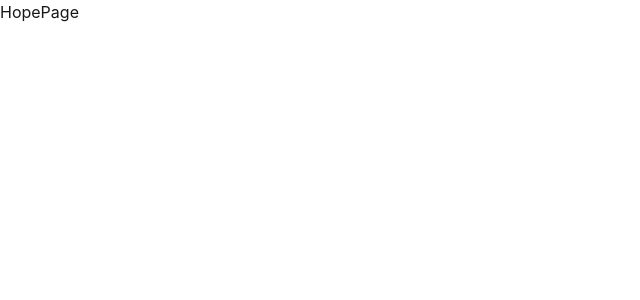
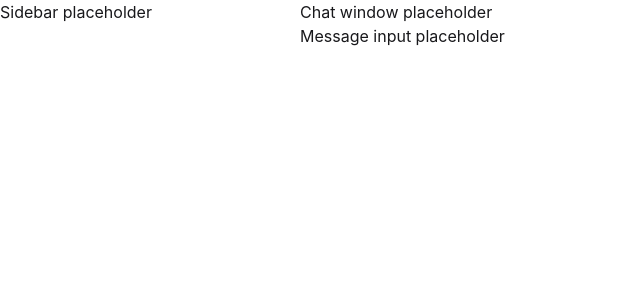
Before and after one commit to Shri-7o9/chat-app-frontend, a React app: page / in a window 1280 px wide. Shown: the top 300 px of the page, without its empty margins (0-640 px from the left). Built offline with nearby package versions, Linux system fonts and the light colour scheme; the HTML template or start-up script is replaced by a standard one.

Commit message:
feat: add homepage layout with sidebar, chat window and message input placeholders

```diff
--- /dev/null
+++ b/src/components/ChatWindow.jsx
@@ -0,0 +1,8 @@
+
+
+
+const ChatWindow = () => {
+  return <div>Chat window placeholder</div>;
+};
+
+export default ChatWindow;
--- /dev/null
+++ b/src/components/MessageInput.jsx
@@ -0,0 +1,8 @@
+
+
+
+const MessageInput = () => {
+  return <div>Message input placeholder</div>;
+};
+
+export default MessageInput;
--- /dev/null
+++ b/src/components/Sidebar.jsx
@@ -0,0 +1,8 @@
+
+
+
+const Sidebar = () => {
+  return <div>Sidebar placeholder</div>;
+};
+
+export default Sidebar;
--- a/src/pages/HomePage.jsx
+++ b/src/pages/HomePage.jsx
@@ -1,9 +1,22 @@
+import Sidebar from "../components/Sidebar";
+import ChatWindow from "../components/ChatWindow";
+import MessageInput from "../components/MessageInput";
+
 const HomePage = () => {
   return (
-    <div>
-       HopePage
+    <div style={{ display: "flex", height: "calc(100vh - 60px)" }}>
+      {/* Left side Sidebar fixed width */}
+      <div style={{ width: "300px", flexShrink: 0 }}>
+        <Sidebar />
+      </div>
+
+      {/* Right side Chat area fills remaining space */}
+      <div style={{ flex: 1, display: "flex", flexDirection: "column" }}>
+        <ChatWindow />
+        <MessageInput />
+      </div>
     </div>
-  )
-}
+  );
+};
 
-export default HomePage
+export default HomePage;
```
